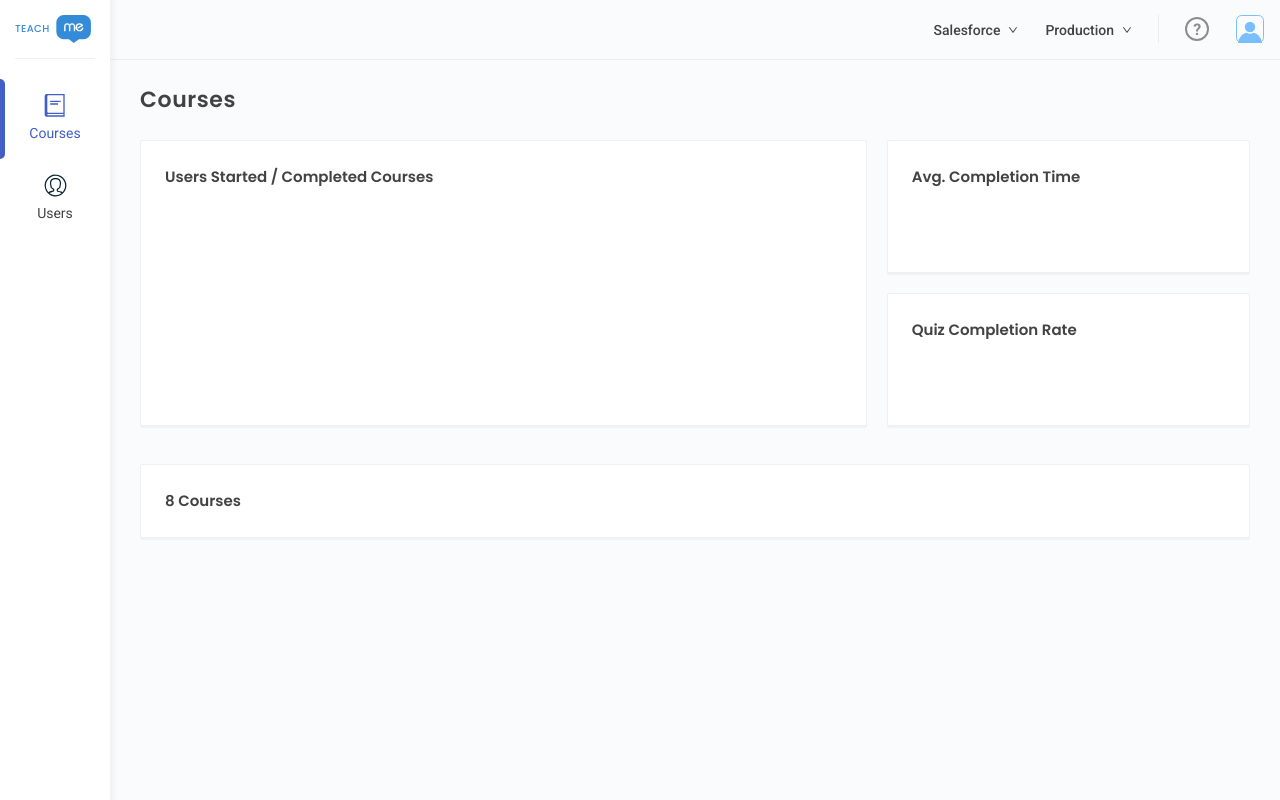
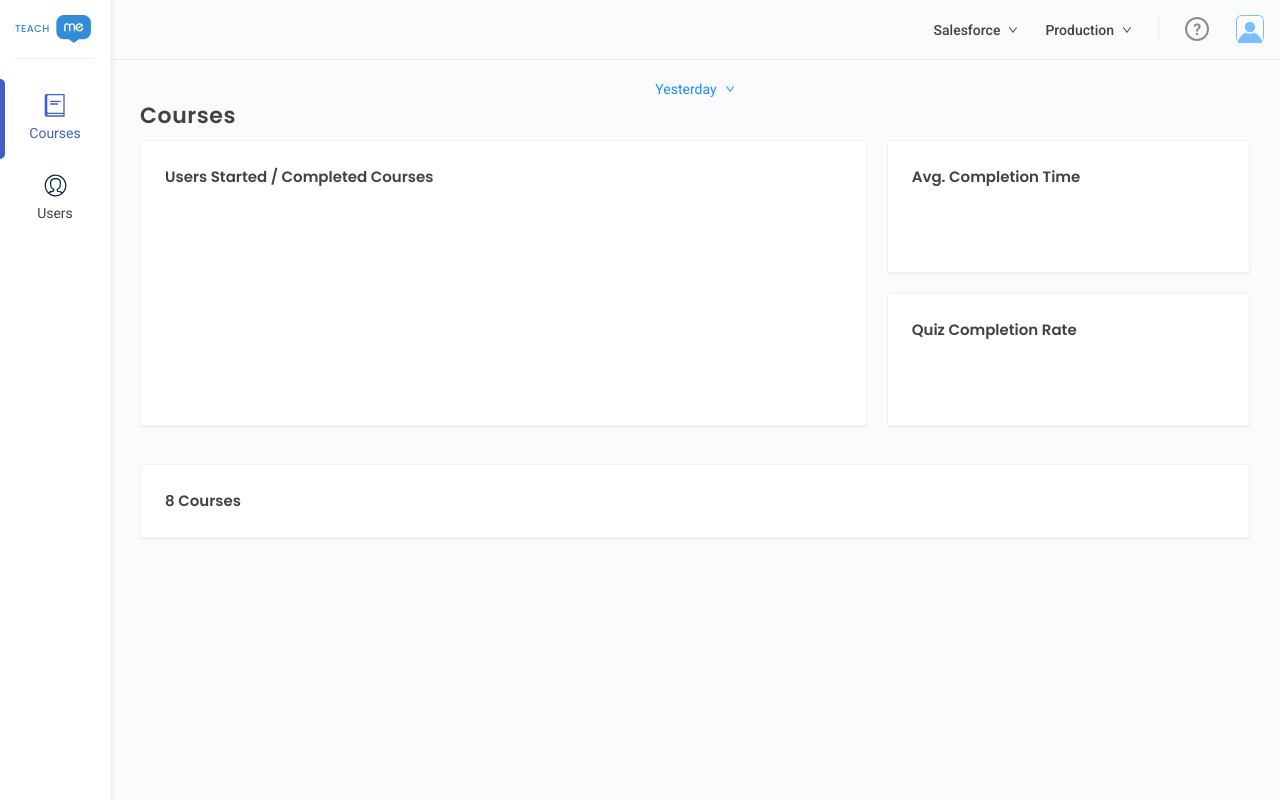
Before and after one commit to delta94/teachme-admin, a React (Create React App) app: page /courses in a window 1280 px wide. Built offline with nearby package versions, Linux system fonts and the light colour scheme.

Commit message:
Creating TimeFilter component - WIP

```diff
--- /dev/null
+++ b/src/components/common/filters/TimeFilter.tsx
@@ -0,0 +1,52 @@
+import React, { ReactElement, useState } from 'react';
+import cc from 'classcat';
+import { DownOutlined } from '@ant-design/icons';
+import { Menu, Dropdown, Button, message } from 'antd';
+
+import { ITimeOptions, Time } from './filters.interface';
+
+const options: ITimeOptions[] = [
+  { id: Time.Yesterday },
+  { id: Time.LastWeek },
+  { id: Time.LastMonth },
+  { id: Time.LastThreeMonth },
+  { id: Time.Last7Days },
+  { id: Time.Last30Days },
+  { id: Time.Last90Days },
+  {
+    id: Time.Custom,
+    dates: {
+      start: undefined,
+      end: undefined,
+    },
+  },
+];
+
+export default function TimeFilter(): ReactElement {
+  const [time, setTime] = useState(options[0]);
+
+  const handleMenuClick = (e: any) => {
+    setTime(options[e.key]);
+    console.log('click', e);
+    message.info(`System changed to ${e.item.node.innerHTML}`);
+  };
+
+  const menu = (
+    <Menu onClick={handleMenuClick} className="teachme-header-toolbar-menu time-filter">
+      {options.map((option, index) => (
+        <Menu.Item className={cc([{ 'selected-item': time.id === option.id }])} key={index}>
+          {option.id}
+        </Menu.Item>
+      ))}
+    </Menu>
+  );
+
+  return (
+    <Dropdown overlay={menu}>
+      <Button type="link" className="system-menu">
+        {time.id}
+        <DownOutlined />
+      </Button>
+    </Dropdown>
+  );
+}
--- /dev/null
+++ b/src/components/common/filters/filters.interface.ts
@@ -0,0 +1,18 @@
+export enum Time {
+  Yesterday = 'Yesterday',
+  LastWeek = 'Last Week',
+  LastMonth = 'Last Month',
+  LastThreeMonth = 'Last three Month',
+  Last7Days = 'Last 7 Days',
+  Last30Days = 'Last 30 Days',
+  Last90Days = 'Last 90 Days',
+  Custom = 'Custom Dates',
+}
+
+export interface ITimeOptions {
+  id: Time;
+  dates?: {
+    start?: Date;
+    end?: Date;
+  };
+}
--- a/src/components/common/header/index.tsx
+++ b/src/components/common/header/index.tsx
@@ -1,11 +1,19 @@
 import React, { ReactElement } from 'react';
+import TimeFilter from '../filters/TimeFilter';
 
 export default function Header({
   className,
+  showTimeFilter,
   children,
 }: {
   className: string;
   children: ReactElement;
+  showTimeFilter?: boolean;
 }) {
-  return <header className={`header ${className}`}>{children}</header>;
+  return (
+    <header className={`header ${className}`}>
+      {showTimeFilter && <TimeFilter />}
+      {children}
+    </header>
+  );
 }
--- a/src/components/screen/courses-screen/index.tsx
+++ b/src/components/screen/courses-screen/index.tsx
@@ -18,7 +18,7 @@ export default function CoursesScreen(): ReactElement {
 
   return (
     <section className={screenClasses['screen']}>
-      <Header className={screenClasses['screen-title']}>
+      <Header className={screenClasses['screen-title']} showTimeFilter>
         <span className={screenClasses['screen-title-text']}>{mainTitle}</span>
       </Header>
       <div className={classes.analytics}>
```
